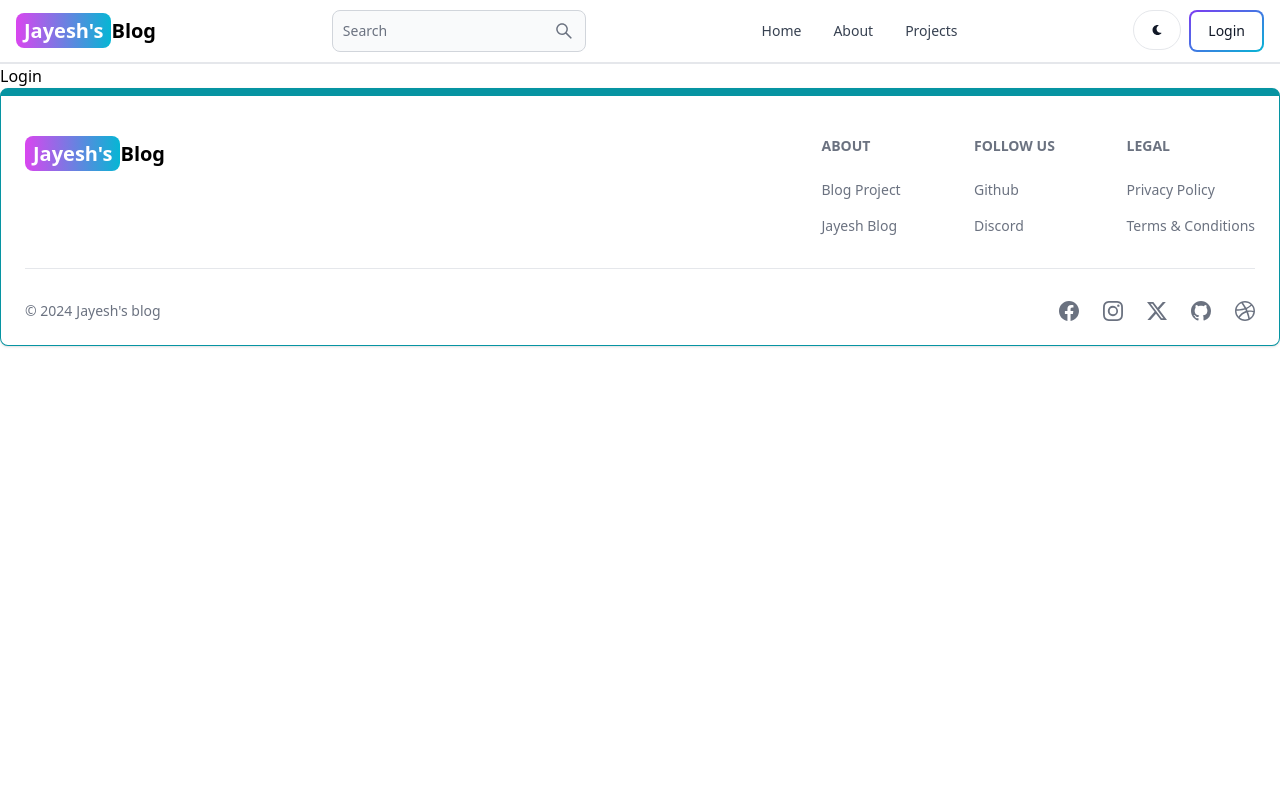
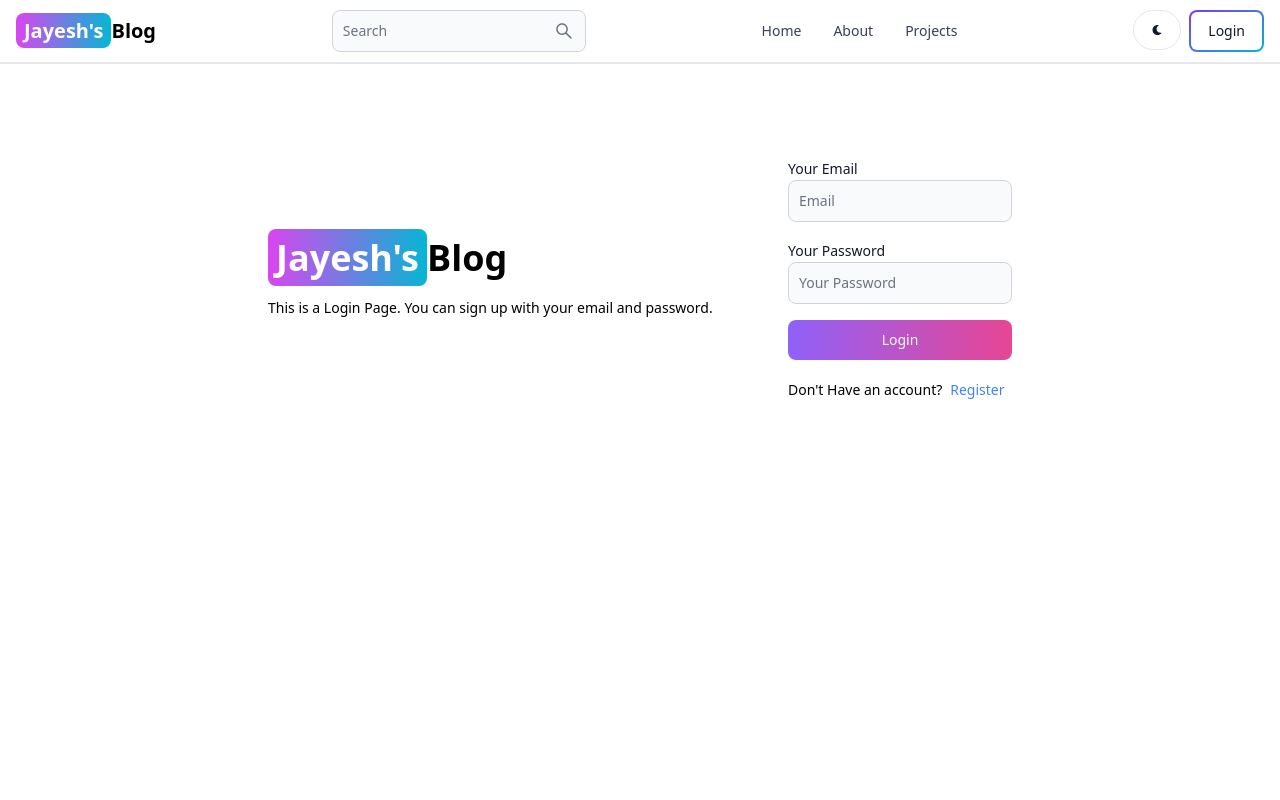
Before and after one commit to Jayesh5236/BlogMernApp, a React (Vite) app in the folder client/: page /login in a window 1280 px wide. Shown: the top 800 px of the page. Built offline with nearby package versions, Linux system fonts and the light colour scheme.

Commit message:
Created Login Ui

```diff
--- a/client/package.json
+++ b/client/package.json
@@ -3,6 +3,7 @@
   "private": true,
   "version": "0.0.0",
   "type": "module",
+  "proxy" :"http://172.22.51.89:5000",
   "scripts": {
     "dev": "vite",
     "build": "vite build",
--- a/client/src/Pages/Login.jsx
+++ b/client/src/Pages/Login.jsx
@@ -1,9 +1,117 @@
-import React from 'react'
+import axios from "axios";
+import { Alert, Button, Label, Spinner, TextInput } from "flowbite-react";
+import React, { useState } from "react";
+import { Link, useNavigate } from "react-router-dom";
 
 const Login = () => {
+  const navigate = useNavigate();
+  const [formData, setFormData] = useState({});
+  const [error, setError] = useState(null);
+  const [loading, setLoading] = useState(false);
+
+  const onSubmitHandler = async (e) => {
+    e.preventDefault();
+
+    if (!formData.email || !formData.password) {
+      return setError("Please Fill Out The Fields");
+    }
+    try {
+      setLoading(true);
+      setError(null);
+      const res = await axios.post("/api/user/login", formData);
+      localStorage.setItem("token", JSON.stringify(res.data.token));
+      if (res.data.success === false) {
+        return setError(res.data.message);
+      }
+      setLoading(false);
+      if (res.data.success === true) {
+        navigate("/");
+      }
+    } catch (error) {
+      console.log(error);
+      setError(error.message);
+      setLoading(false);
+    }
+  };
+  const handleInputChange = (e) => {
+    setFormData({
+      ...formData,
+      [e.target.id]: e.target.value.trim(),
+    });
+  };
+
   return (
-    <div>Login</div>
-  )
-}
+    <div className="min-h-screen mt-20">
+      <div className="flex p-3 max-w-3xl mx-auto flex-col md:flex-row md:items-center gap-5">
+        <div className="flex-1">
+          {/* Left */}
+          <Link to="/" className="font-bold dark:text-white text-4xl">
+            <span className="px-2 py-1 bg-gradient-to-r from-fuchsia-500 to-cyan-500 rounded-lg text-white">
+              Jayesh's
+            </span>
+            Blog
+          </Link>
 
-export default Login
+          <p className="text-sm mt-5">
+            This is a Login Page. You can sign up with your email and password.
+          </p>
+        </div>
+        <div className="">
+          {/* Right */}
+          <div className="flex-1">
+            <form className="flex flex-col gap-4" onSubmit={onSubmitHandler}>
+              <div>
+                <Label value="Your Email" />
+                <TextInput
+                  type="text"
+                  placeholder="Email"
+                  id="email"
+                  value={formData.email}
+                  onChange={handleInputChange}
+                />
+              </div>
+              <div>
+                <Label value="Your Password" />
+                <TextInput
+                  type="password"
+                  placeholder="Your Password"
+                  id="password"
+                  value={formData.password}
+                  onChange={handleInputChange}
+                />
+              </div>
+              <Button
+                gradientDuoTone="purpleToPink"
+                type="submit"
+                disabled={loading}
+              >
+                {loading ? (
+                  <>
+                    <Spinner size="sm" />
+                    <span className="pl-3">Loading...</span>
+                  </>
+                ) : (
+                  "Login"
+                )}
+              </Button>
+            </form>
+
+            <div className="flex gap-2 text-sm mt-5">
+              <span>Don't Have an account?</span>
+              <Link to="/register" className="text-blue-500">
+                Register
+              </Link>
+            </div>
+            {error && (
+              <Alert className="mt-5" color="failure">
+                {error}
+              </Alert>
+            )}
+          </div>
+        </div>
+      </div>
+    </div>
+  );
+};
+
+export default Login;
```
